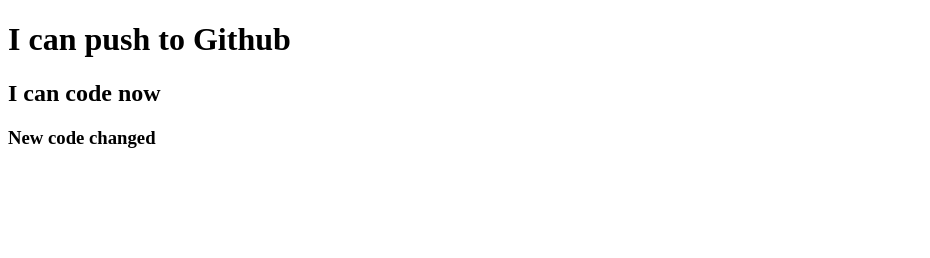
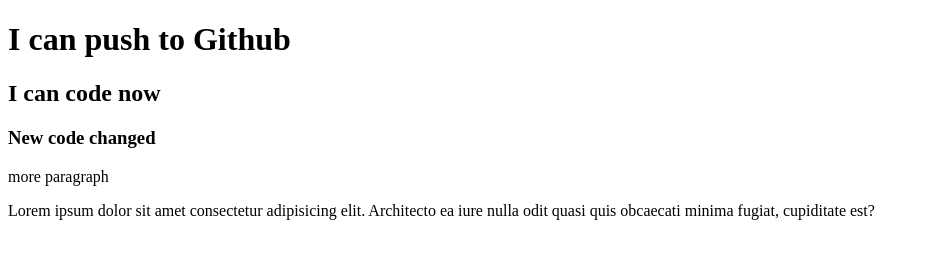
Before and after one commit to Nusrat-021/basic-html-code, a plain HTML site: page index.html in a window 1280 px wide. Shown: the whole page, without its empty margins (0-930 px from the left). Drawn offline with Linux system fonts and the light colour scheme.

Commit message:
adding paragraph

```diff
--- a/index.html
+++ b/index.html
@@ -10,5 +10,7 @@
   <h1>I can push to Github</h1>
   <h2>I can code now</h2>
   <h3>New code changed</h3>
+  <p>more paragraph</p>
+  <p>Lorem ipsum dolor sit amet consectetur adipisicing elit. Architecto ea iure nulla odit quasi quis obcaecati minima fugiat, cupiditate est?</p>
 </body>
 </html>
```
